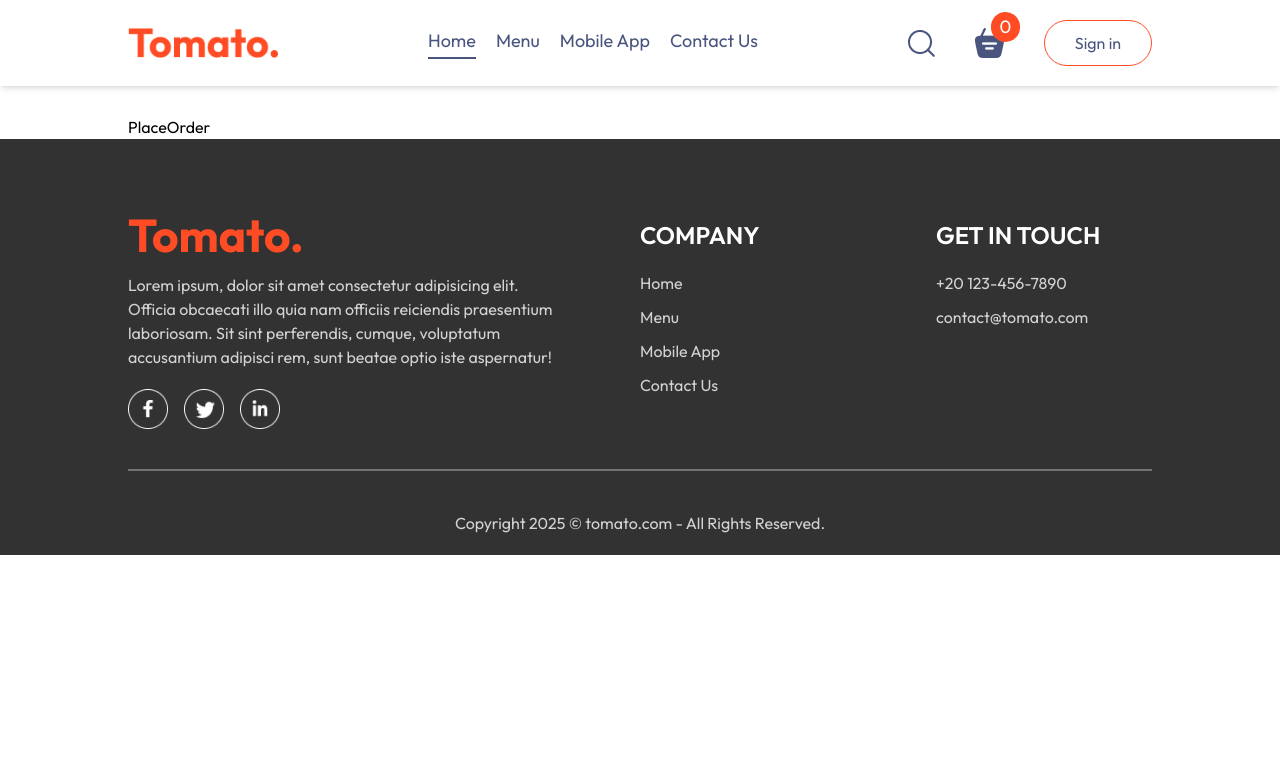
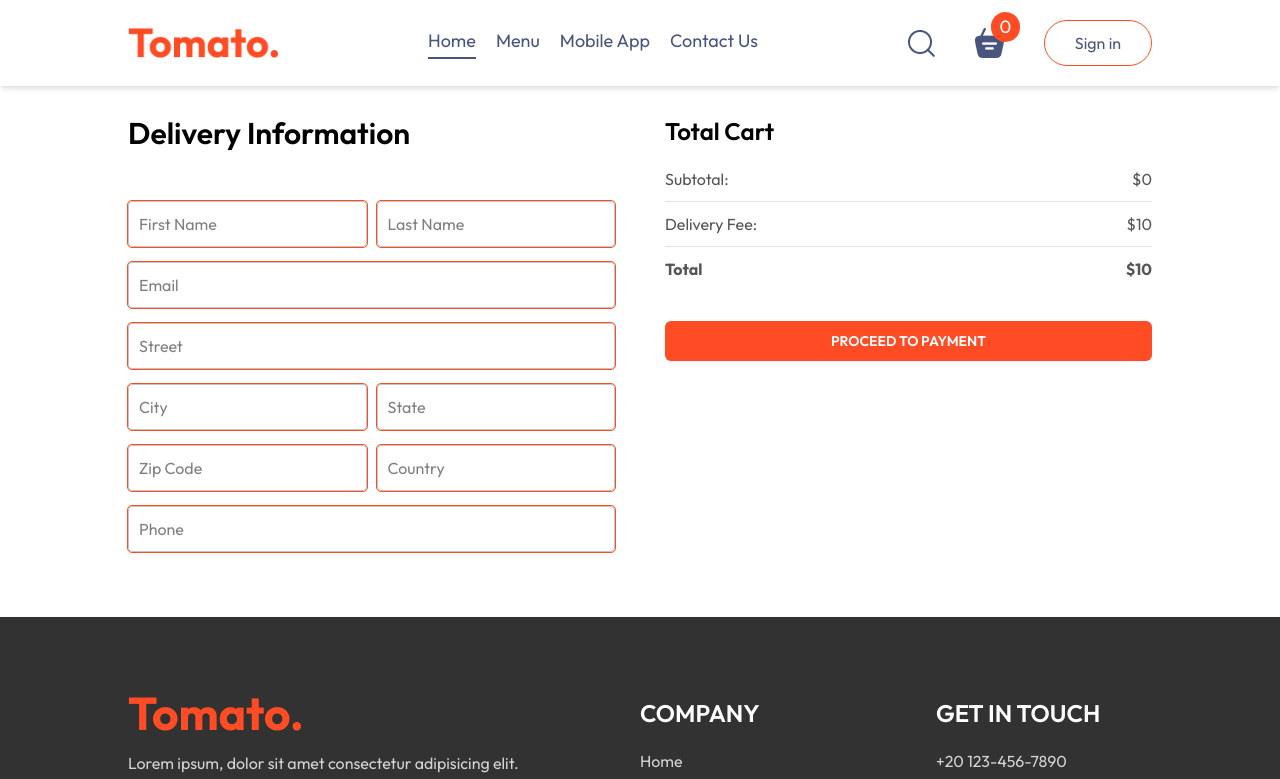
Before and after one commit to YousiefSameh/tomato-food-delivery, a React (Vite) app: page /order in a window 1280 px wide. Shown: the top 779 px of the page. Built offline with nearby package versions, Linux system fonts and the light colour scheme.

Commit message:
Create Place order page

```diff
--- a/src/components/shared/Header.tsx
+++ b/src/components/shared/Header.tsx
@@ -20,7 +20,7 @@ const Header = ({ setShowLogin }: { setShowLogin: React.Dispatch<React.SetStateA
 								: "text-[#49557E] text-base md:text-lg cursor-pointer"
 						}
 					>
-						<Link to="/">Home</Link>
+						<Link to="/" onClick={() => window.scrollTo({ top: 0, behavior: "smooth" })}>Home</Link>
 					</li>
 					<li
 						onClick={() => isMenu("menu")}
--- a/src/pages/Cart.tsx
+++ b/src/pages/Cart.tsx
@@ -1,9 +1,11 @@
 import { removeFromCart } from "@store/Cart/cart.slice";
+import { useDispatch } from "react-redux";
+import { useNavigate } from "react-router-dom";
 import useCart from "@hooks/useCart";
-import { useDispatch } from "react-redux";
 
 const Cart = () => {
   const dispatch = useDispatch();
+  const navigate = useNavigate();
 	const {items, foodList, CalculateSubtoal, changeQuantityHandler, renderOptions} = useCart();
 	return (
 		<main className="my-[150px]">
@@ -69,15 +71,16 @@ const Cart = () => {
             <hr className="h-[1px] bg-[#e2e2e2] border-none my-2.5" />
             <div className="cart-total-details flex justify-between text-[#555]">
               <p>Delivery Fee: </p>
-              <p>$10</p>
+              <p>${CalculateSubtoal ? 10 : 0}</p>
             </div>
             <hr className="h-[1px] bg-[#e2e2e2] border-none my-2.5" />
             <div className="cart-total-details flex justify-between text-[#555]">
               <strong>Total</strong>
-              <strong>${CalculateSubtoal ? CalculateSubtoal + 10 : 10}</strong>
+              <strong>${CalculateSubtoal ? CalculateSubtoal + 10 : 0}</strong>
             </div>
           </div>
           <button
+            onClick={() => navigate("/order")}
             className="block w-full rounded-md bg-tomato px-3.5 py-2.5 text-center text-sm font-semibold text-white shadow-xs hover:bg-tomato/90 transition-colors focus-visible:outline-2 focus-visible:outline-offset-2 focus-visible:outline-tomato uppercase cursor-pointer"
           >
             Proceed To Checkout
--- a/src/pages/PlaceOrder.tsx
+++ b/src/pages/PlaceOrder.tsx
@@ -1,6 +1,55 @@
+import useCart from "@hooks/useCart";
+
 const PlaceOrder = () => {
+  const {CalculateSubtoal} = useCart();
   return (
-    <div>PlaceOrder</div>
+    <form className="place-order flex flex-col md:flex-row items-start justify-between gap-[50px] mt-[100px] mb-[50px]">
+      <div className="place-order-left w-full" style={{maxWidth: "max(30%, 500px)"}}>
+        <p className="title text-3xl font-semibold mb-[50px] text-center md:text-left">Delivery Information</p>
+        <div className="mulit-fields flex gap-2.5">
+          <input className="mb-[15px] w-full p-2.5 border border-[#c5c5c5] outline outline-tomato rounded-sm" type="text" placeholder="First Name"/>
+          <input className="mb-[15px] w-full p-2.5 border border-[#c5c5c5] outline outline-tomato rounded-sm" type="text" placeholder="Last Name"/>
+        </div>
+        <input className="mb-[15px] w-full p-2.5 border border-[#c5c5c5] outline outline-tomato rounded-sm" type="email" placeholder="Email" />
+        <input className="mb-[15px] w-full p-2.5 border border-[#c5c5c5] outline outline-tomato rounded-sm" type="text" placeholder="Street" />
+        <div className="mulit-fields flex gap-2.5">
+          <input className="mb-[15px] w-full p-2.5 border border-[#c5c5c5] outline outline-tomato rounded-sm" type="text" placeholder="City"/>
+          <input className="mb-[15px] w-full p-2.5 border border-[#c5c5c5] outline outline-tomato rounded-sm" type="text" placeholder="State"/>
+        </div>
+        <div className="mulit-fields flex gap-2.5">
+          <input className="mb-[15px] w-full p-2.5 border border-[#c5c5c5] outline outline-tomato rounded-sm" type="text" placeholder="Zip Code"/>
+          <input className="mb-[15px] w-full p-2.5 border border-[#c5c5c5] outline outline-tomato rounded-sm" type="text" placeholder="Country"/>
+        </div>
+        <input className="mb-[15px] w-full p-2.5 border border-[#c5c5c5] outline outline-tomato rounded-sm" type="text" placeholder="Phone" />
+      </div>
+      <div className="place-order-right w-full" style={{maxWidth: "max(40%, 500px)"}}>
+        <div className="cart-total">
+          <h2 className="text-2xl font-semibold mb-5">Total Cart</h2>
+          <div>
+            <div className="cart-total-details flex justify-between text-[#555]">
+              <p>Subtotal: </p>
+              <p>${CalculateSubtoal ? CalculateSubtoal : 0}</p>
+            </div>
+            <hr className="h-[1px] bg-[#e2e2e2] border-none my-2.5" />
+            <div className="cart-total-details flex justify-between text-[#555]">
+              <p>Delivery Fee: </p>
+              <p>$10</p>
+            </div>
+            <hr className="h-[1px] bg-[#e2e2e2] border-none my-2.5" />
+            <div className="cart-total-details flex justify-between text-[#555]">
+              <strong>Total</strong>
+              <strong>${CalculateSubtoal ? CalculateSubtoal + 10 : 10}</strong>
+            </div>
+          </div>
+          <button
+            className="block w-full rounded-md bg-tomato px-3.5 py-2.5 text-center text-sm font-semibold text-white shadow-xs hover:bg-tomato/90 transition-colors focus-visible:outline-2 focus-visible:outline-offset-2 focus-visible:outline-tomato uppercase cursor-pointer mt-10"
+          >
+            Proceed To Payment
+          </button>
+        </div>
+
+      </div>
+    </form>
   )
 }
 
--- a/src/store/Cart/selectors/index.ts
+++ b/src/store/Cart/selectors/index.ts
@@ -24,8 +24,8 @@ const getTotalCartAmountSelector = createSelector(
 			if (itemInfo) {
 				totalAmount += itemInfo.price * items[item];
 			}
-			return totalAmount;
 		}
+		return totalAmount;
 	}
 );
 
```
